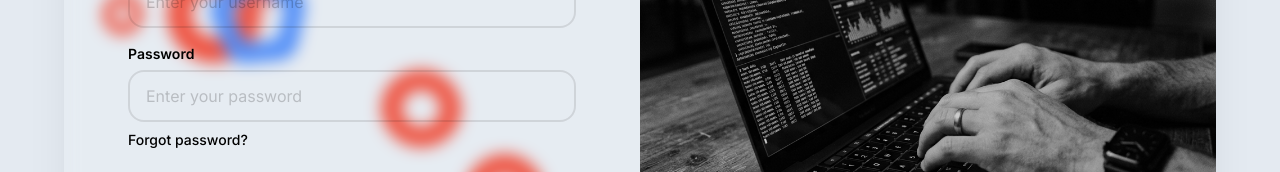
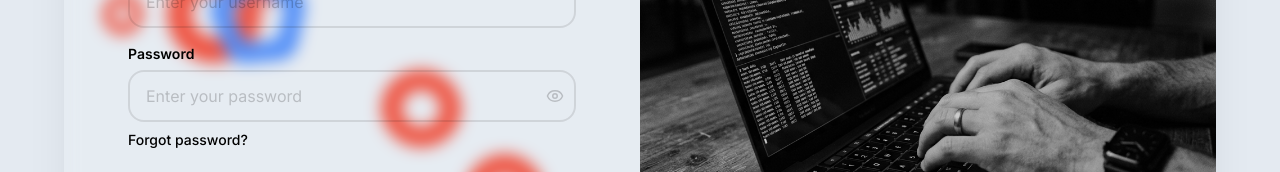
Before and after one commit to VietDunghere/Transaction-Management-System, a React (Vite) app in the folder frontend/: page /login in a window 1280 px wide. Shown: the part 388-560 px from the top of the page. Built offline with nearby package versions, Linux system fonts and the light colour scheme; no server answers.

Commit message:
update hide/seek for login password

```diff
--- a/frontend/src/components/ui/Input/Input.tsx
+++ b/frontend/src/components/ui/Input/Input.tsx
@@ -1,5 +1,7 @@
 import type { InputHTMLAttributes } from 'react';
+import { useState } from 'react';
 import { cn } from '~/utils/cn';
+import { Eye, EyeOff } from 'lucide-react';
 
 type InputSize = 'sm' | 'md' | 'lg';
 
@@ -16,8 +18,14 @@ const sizeStyles: Record<InputSize, string> = {
     lg: 'px-4 py-3 text-base',
 };
 
-export function Input({ label, error, hint, inputSize = 'md', className, id, ...rest }: InputProps) {
+export function Input({ label, error, hint, inputSize = 'md', className, id, type, ...rest }: InputProps) {
     const inputId = id || label?.toLowerCase().replace(/\s+/g, '-');
+    const [showPassword, setShowPassword] = useState(false);
+    const isPassword = type === 'password';
+
+    const handleTogglePassword = () => {
+        setShowPassword((prev) => !prev);
+    };
 
     return (
         <div className="flex flex-col gap-1.5">
@@ -26,8 +34,10 @@ export function Input({ label, error, hint, inputSize = 'md', className, id, ...
                     {label}
                 </label>
             )}
+            <div className="relative">
                 <input
                     id={inputId}
+                    type={isPassword ? (showPassword ? 'text' : 'password') : type}
                     className={cn(
                         'w-full',
                         sizeStyles[inputSize],
@@ -37,12 +47,24 @@ export function Input({ label, error, hint, inputSize = 'md', className, id, ...
                         'outline-none transition-all duration-150',
                         'focus:border-accent-indigo focus:ring-1 focus:ring-accent-indigo',
                         'placeholder:text-text-tertiary',
+                        isPassword && 'pr-10',
                         error && 'border-status-danger focus:ring-status-danger',
                         rest.disabled && 'opacity-50 cursor-not-allowed bg-surface-card',
                         className,
                     )}
                     {...rest}
                 />
+                {isPassword && (
+                    <button
+                        type="button"
+                        onClick={handleTogglePassword}
+                        className="absolute right-3 top-1/2 -translate-y-1/2 text-text-tertiary hover:text-text-secondary focus:outline-none"
+                        aria-label={showPassword ? 'Hide password' : 'Show password'}
+                    >
+                        {showPassword ? <EyeOff size={18} /> : <Eye size={18} />}
+                    </button>
+                )}
+            </div>
             {hint && !error && <p className="text-sm text-text-secondary">{hint}</p>}
             {error && <p className="text-sm text-status-danger font-semibold">{error}</p>}
         </div>
```
Lines whose indentation alone changed are shown as unchanged.
